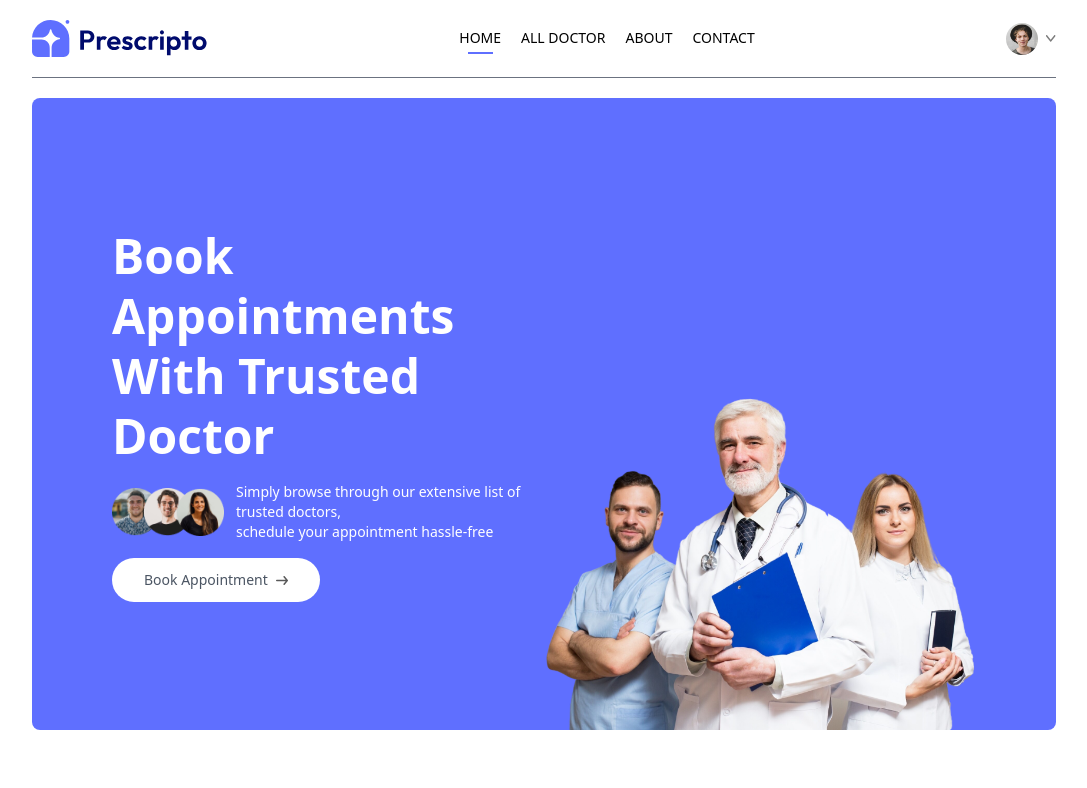
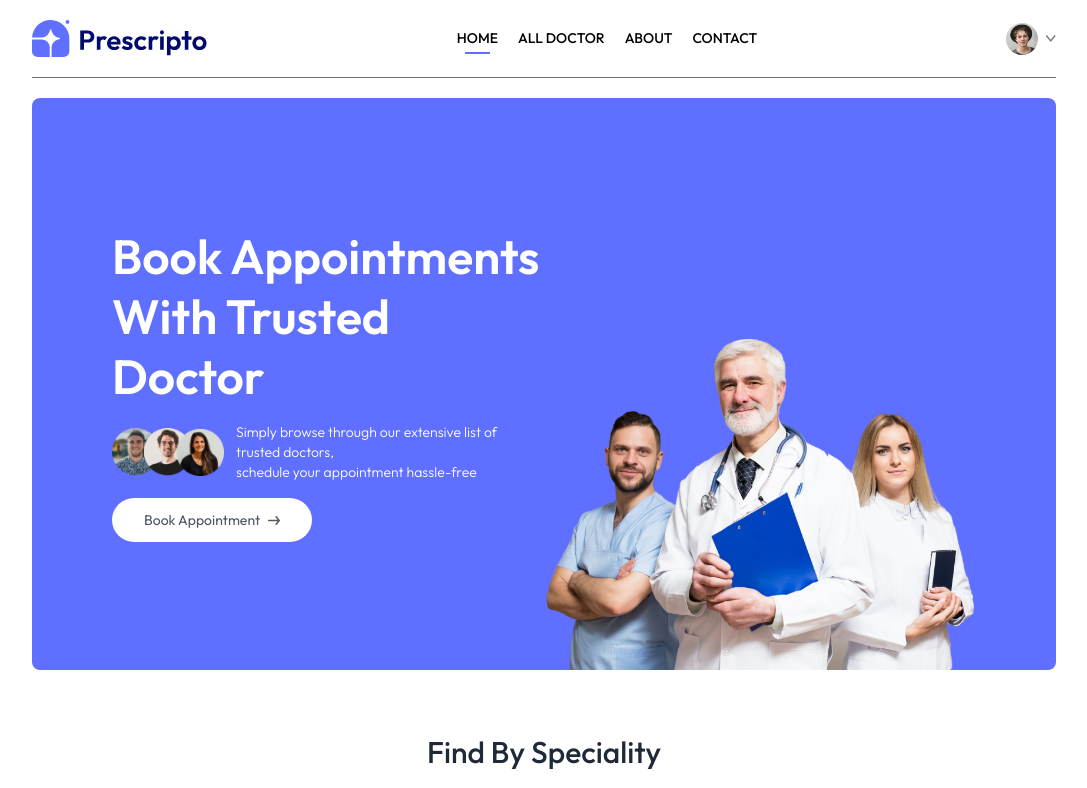
Before and after one commit to Gouravmodi25/Prescripto-mern, a React (Vite) app in the folder frontend/: page / in a window 1280 px wide. Shown: the top 788 px of the page, without its empty margins (96-1183 px from the left). Built offline with nearby package versions, Linux system fonts and the light colour scheme.

Commit message:
add font to home page

```diff
--- a/frontend/src/components/Navbar.jsx
+++ b/frontend/src/components/Navbar.jsx
@@ -8,7 +8,12 @@ const Navbar = () => {
   const [token, setToken] = useState(true);
   return (
     <div className="flex items-center justify-between py-5 mb-5 text-sm border-b border-b-gray-500">
-      <img className="w-44 cursor-pointer" src={assets.logo} alt="logo-image" />
+      <img
+        onClick={() => navigate("/")}
+        className="w-44 cursor-pointer"
+        src={assets.logo}
+        alt="logo-image"
+      />
       <ul className="hidden md:flex  items-start gap-5 font-medium">
         <NavLink to="/">
           <li className="py-1">HOME</li>
--- a/frontend/src/index.css
+++ b/frontend/src/index.css
@@ -1,7 +1,12 @@
+@import url("https://fonts.googleapis.com/css2?family=Outfit:wght@100..900&display=swap");
+
 @tailwind base;
 @tailwind components;
 @tailwind utilities;
 
+* {
+  font-family: Outfit;
+}
 .active hr {
   @apply block;
 }
```
